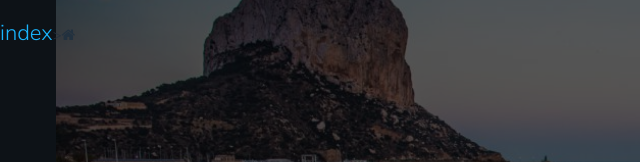
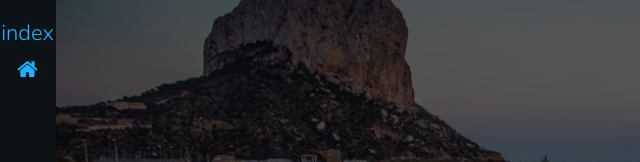
Before and after one commit to raulig22/raulig22.github.io, a plain HTML site: page index.html in a window 1280 px wide. Shown: the top 162 px of the page, 0-640 px from the left. Drawn offline with Linux system fonts and the light colour scheme.

Commit message:
Update index.html

```diff
--- a/index.html
+++ b/index.html
@@ -19,7 +19,7 @@
 			<!-- Nav -->
 				<nav id="nav">
 					<ul>
-						<li><a href="index.html" class="active"> index</a>><span class="icon fa-home"></span></a></li>
+						<li><a href="index.html" class="active"> index <span class="icon fa-home"></span></a></li>
 					</ul>
 				</nav>
 
```
